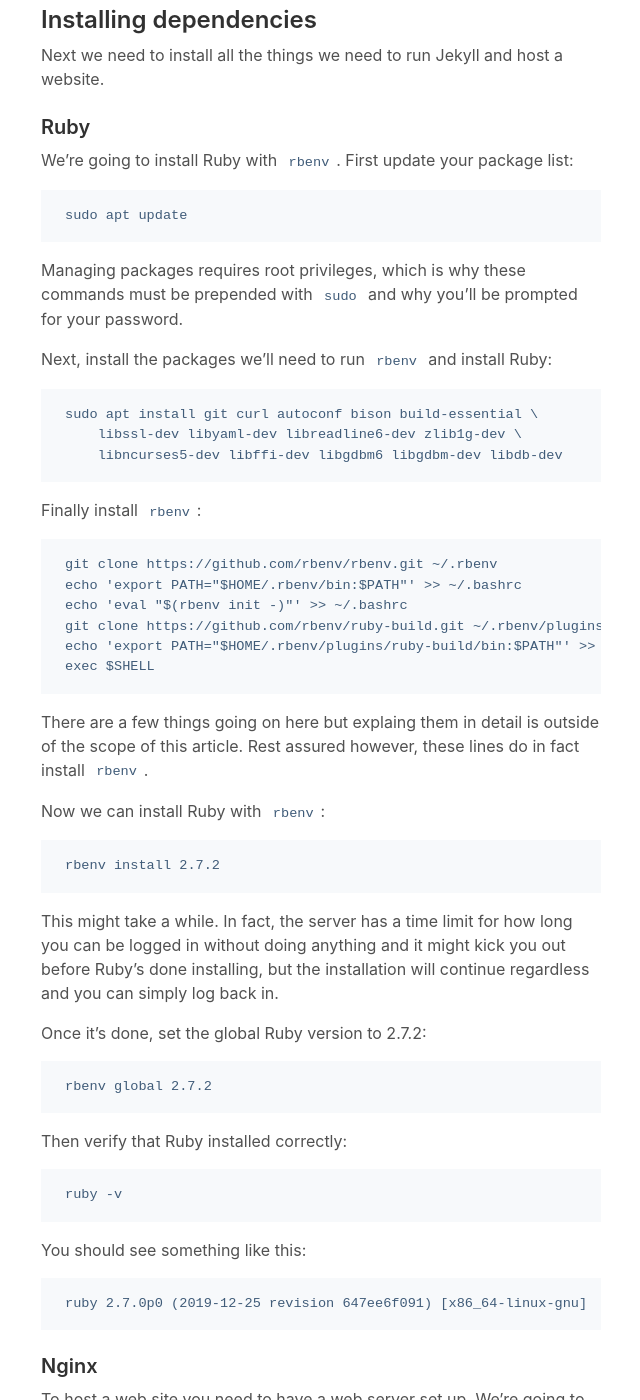
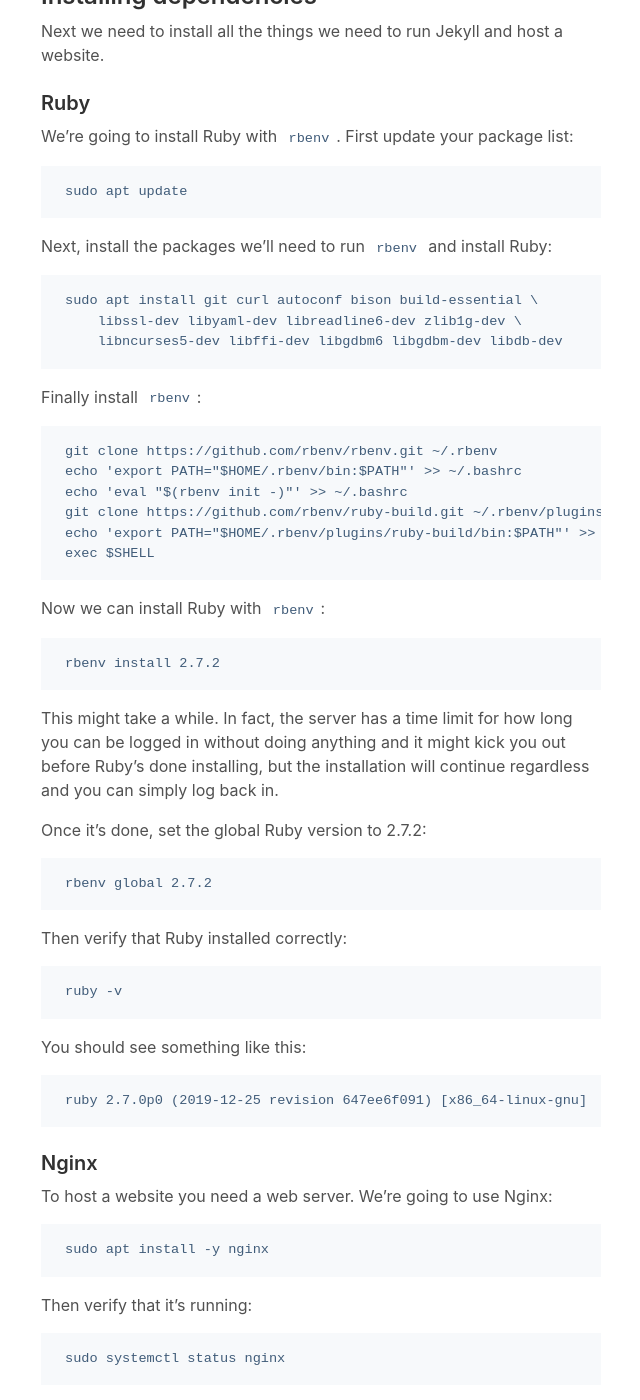
Before and after one commit to lxmrc/lxmrc.github.io, a Jekyll site: the page built from _posts/2020-10-28-migrating-from-github-pages-to-self-hosting.md, in a window 1280 px wide and 1400 px high, scrolled down 3276 px. Shown: the whole window, without its empty margins (319-959 px from the left). Built offline with Jekyll 4.4.1, drawn with Linux system fonts in a browser that asks for light colours; some of the changed text lies outside the part shown.

Commit message:
Improve article

````diff
--- a/_posts/2020-10-28-migrating-from-github-pages-to-self-hosting.md
+++ b/_posts/2020-10-28-migrating-from-github-pages-to-self-hosting.md
@@ -18,7 +18,7 @@ Yesterday I decided to move this site from GitHub Pages to my own VPS. In partic
 
 ## Setting up the server
 
-If this isn't your first rodeo then by all means skip to the next section, otherwise follow the steps below to set up your very own server in the cloud.
+If this isn't your first rodeo then by all means skip to the next section, otherwise follow the steps below to set up your server.
 
 A lot of people recommend DigitalOcean but I've gone with Linode because they have a data centre in Australia and DigitalOcean don't. [Here's a link for $100 free credit when you sign up](https://www.linode.com/lp/brand-free-credit/). [^1]
 
@@ -96,8 +96,6 @@ We're going to install Ruby with [`rbenv`](https://github.com/rbenv/rbenv). Firs
 ```shell
 sudo apt update
 ```
-Managing packages requires root privileges, which is why these commands must be prepended with `sudo` and why you'll be prompted for your password.
-
 Next, install the packages we'll need to run `rbenv` and install Ruby:
 
 ```shell
@@ -116,9 +114,6 @@ git clone https://github.com/rbenv/ruby-build.git ~/.rbenv/plugins/ruby-build
 echo 'export PATH="$HOME/.rbenv/plugins/ruby-build/bin:$PATH"' >> ~/.bashrc
 exec $SHELL
 ```
-
-There are a few things going on here but explaing them in detail is outside of the scope of this article. Rest assured however, these lines do in fact install `rbenv`.
-
 Now we can install Ruby with `rbenv`:
 
 ```shell
@@ -146,7 +141,7 @@ ruby 2.7.0p0 (2019-12-25 revision 647ee6f091) [x86_64-linux-gnu]
 
 ### Nginx
 
-To host a web site you need to have a web server set up. We're going to use Nginx:
+To host a website you need a web server. We're going to use Nginx:
 
 ```shell
 sudo apt install -y nginx
````
